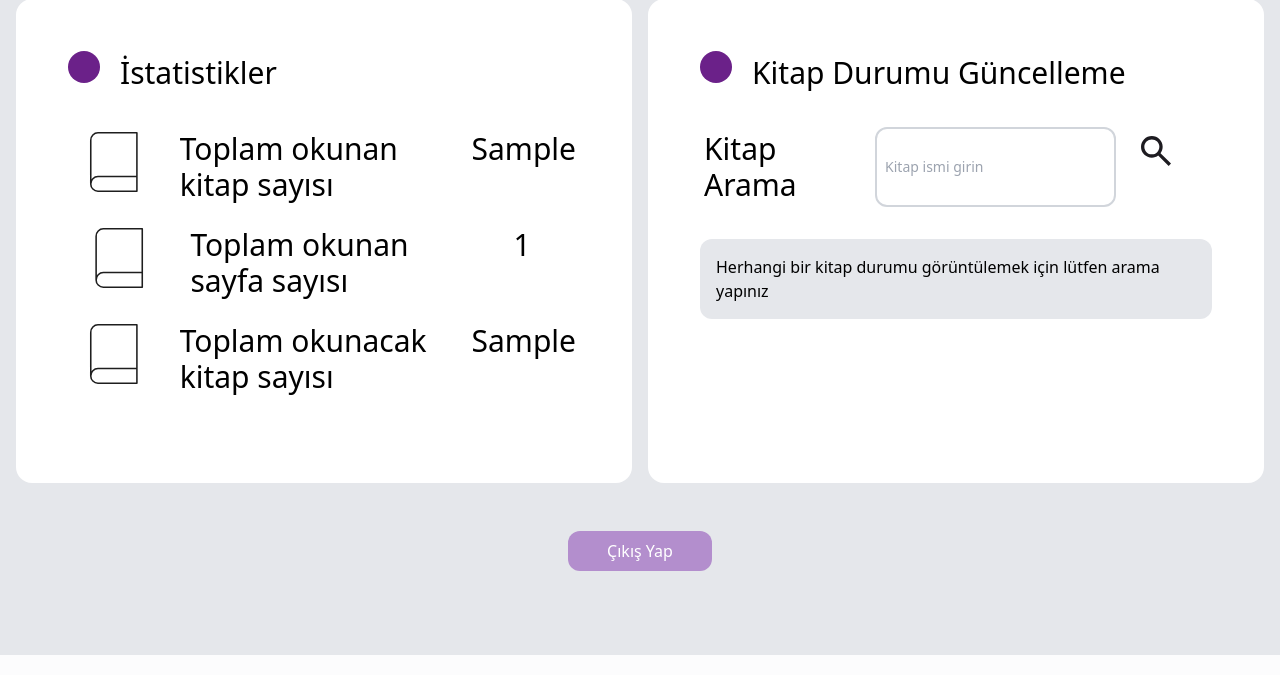
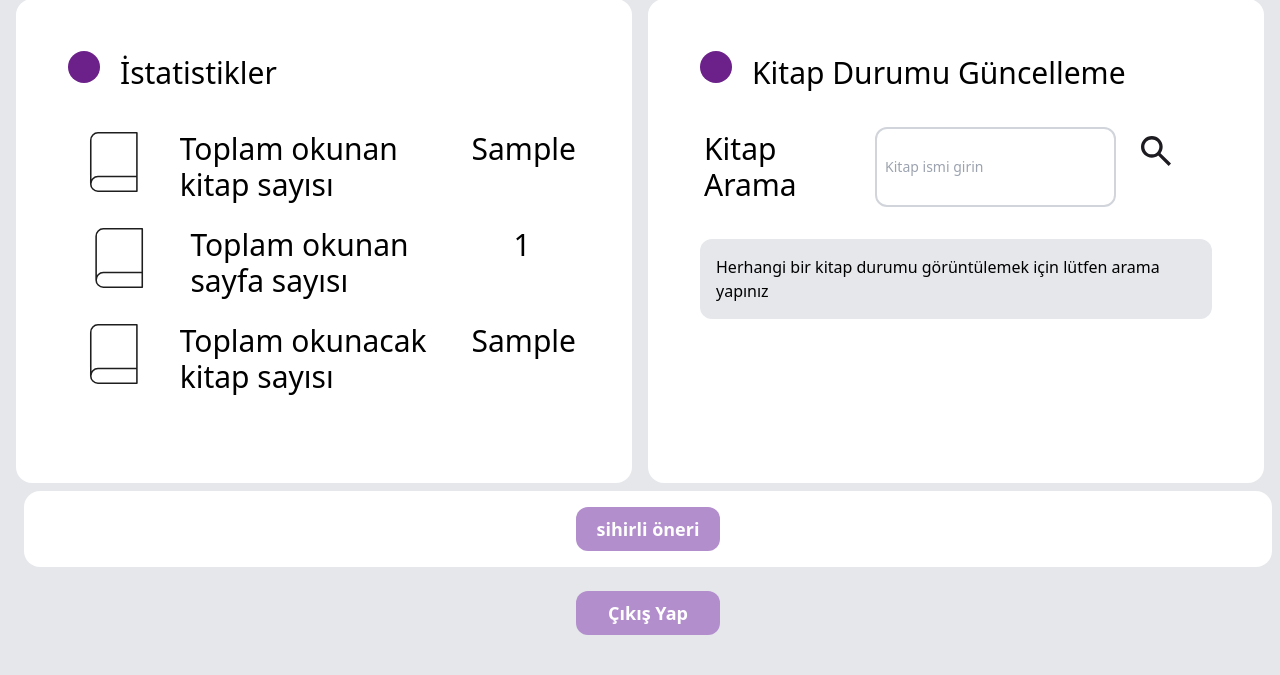
Before and after one commit to ibahars/DJango-Name, a Django app: template myproject/dashboard/templates/dashboard.html in a window 1280 px wide. Shown: the part 145-820 px from the top of the page. Run offline with Django 5.2, Linux system fonts and the light colour scheme; the template is opened without the code that fills it: most values are stand-ins (such as "Sample title", 1, 10 or a date in 2020); some libraries are stand-ins or nearby versions.

Commit message:
magic suggestion app added

```diff
--- a/myproject/dashboard/templates/dashboard.html
+++ b/myproject/dashboard/templates/dashboard.html
@@ -77,14 +77,17 @@
             <div id="result-area" class="p-4 bg-gray-200 border-white rounded-xl h-200 ">
               Herhangi bir kitap durumu görüntülemek için lütfen arama yapınız
             </div>
-
-
-
           </div>
         </div>
       </div>
-      <div id="logout" class="p-12 flex justify-center items-center w-full">
-        <button class="justify-center items-center px-4 py-2 bg-[#B38ECD] text-white font-medium rounded-xl w-36">Çıkış Yap</button>
+      <div id="suggestion"  class="w-full bg-white rounded-2xl p-4 flex justify-center items-center m-2">
+         <button id="suggest-btn" class="text-lg font-semibold py-2 bg-[#B38ECD] text-white rounded-xl w-36">
+          sihirli öneri
+        </button>
+        <div id="suggestion-result" class="text-center text-gray-800 text-lg"></div>
+      </div>
+      <div id="logout" class="w-full rounded-2xl p-4 flex justify-center items-center m-2">
+        <button class="text-lg font-semibold py-2 bg-[#B38ECD] text-white rounded-xl w-36">Çıkış Yap</button>
       </div>
     </div>
   </body>
@@ -181,9 +184,28 @@
 }
 
 document.addEventListener('DOMContentLoaded', function () {
-  loadStatistics(); // Sayfa yüklenince istatistikleri getir
+  loadStatistics(); // Sayfa yüklenince istatistikleri getirir
 });
-
+document.getElementById('suggest-btn').addEventListener('click', function () {
+  fetch('/magic_suggestion/')
+    .then(res => res.json())
+    .then(data => {
+      document.getElementById('suggest-btn').style.display = 'none';
+      const resultDiv = document.getElementById('suggestion-result');
+      if (data.message) {
+        resultDiv.innerHTML = `<p class="text-gray-600">${data.message}</p>`;
+      } else {
+        resultDiv.innerHTML = `
+          <p class="font-bold text-xl mb-1">${data.name}</p>
+          <p class="text-gray-700"><b>Yazarı:</b> ${data.author}</p>
+          <p class="text-gray-700"><b>Sayfa sayısı</b>: ${data.page}</p>
+        `;
+      }
+    })
+    .catch(err => {
+      console.error('Sihirli öneri hatası:', err);
+    });
+});
   </script>
 
 </html>
--- a/myproject/dashboard/urls.py
+++ b/myproject/dashboard/urls.py
@@ -1,6 +1,6 @@
 from django.urls import path
 from django.shortcuts import render
-from .views import search_book
+from .views import magic_suggestion, search_book
 from .views import dashboard_view
 from dashboard import views
 
@@ -8,5 +8,6 @@ urlpatterns = [
     path('search', search_book, name='search-book'),
     path('', dashboard_view, name='dashboard'),
     path('save_status/', views.save_status, name='save_status'),
+    path('magic_suggestion/', magic_suggestion, name='magic_suggestion'),
 
 ]
```
Also changed, not shown: myproject/dashboard/views.py (+20 -1 lines), myproject/db.sqlite3.
